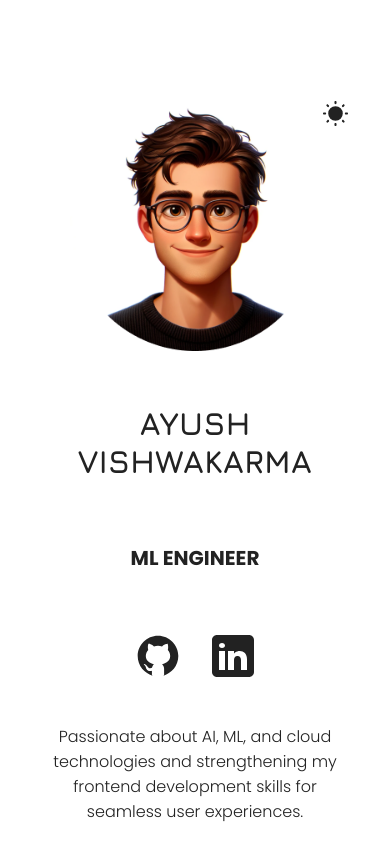
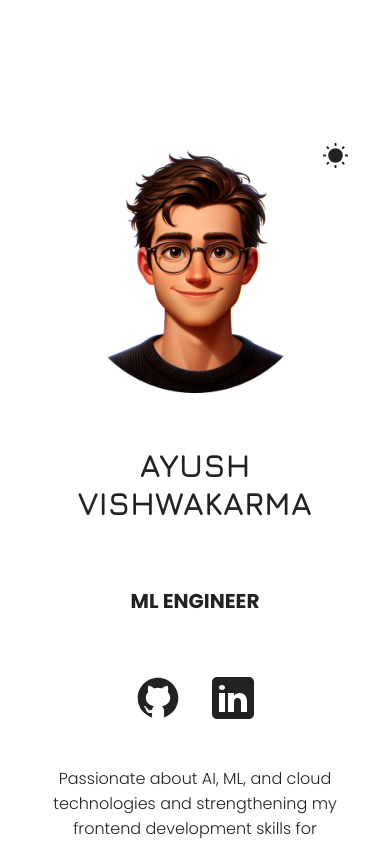
Before and after one commit to justanayush/Portfolio, a React (Vite) app: page / in a window 390 px wide. Shown: the top 844 px of the page. Built offline with nearby package versions, Linux system fonts and the light colour scheme; a web font is replaced by a local one.

Commit message:
fixing mobile view

```diff
--- a/src/sections/Hero/HeroStyles.module.css
+++ b/src/sections/Hero/HeroStyles.module.css
@@ -4,7 +4,7 @@
     justify-content: center;
     gap: 20px;
     text-align: center;
-    height: 120vh;
+    height: 130vh;
     min-height: 500px;
 
 
```
